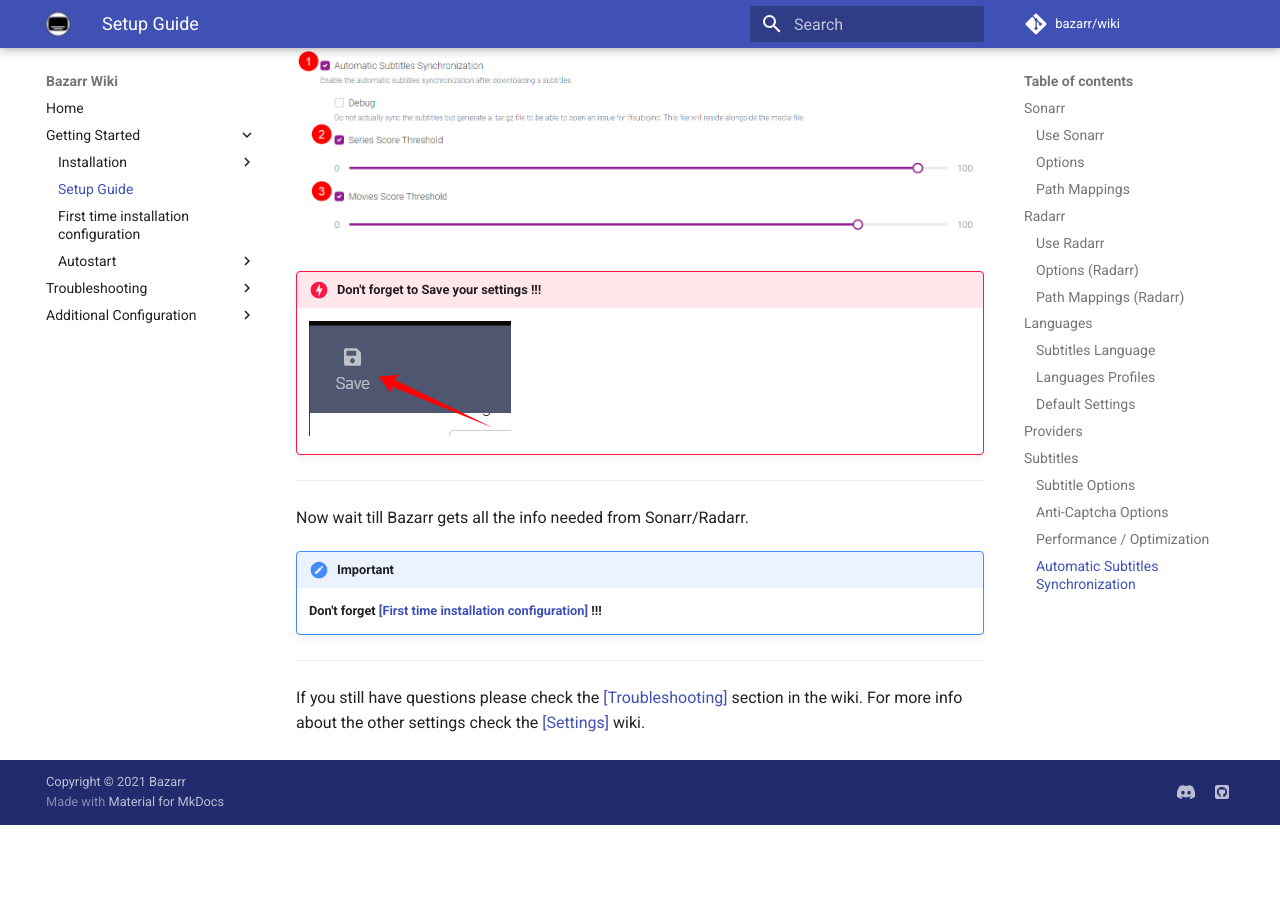
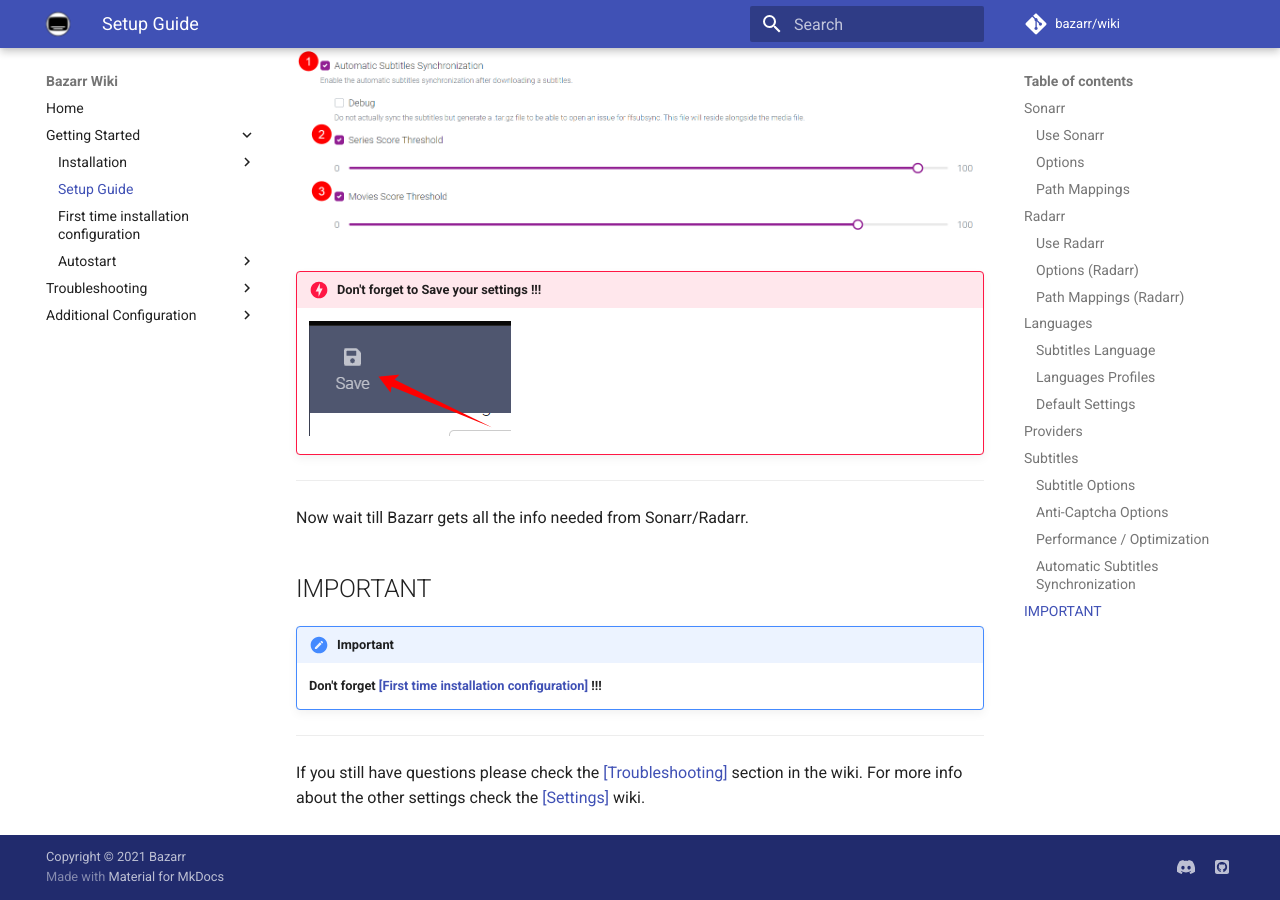
Before and after one commit to bazarr/wiki, an MkDocs documentation site: the page built from docs/Getting-Started/Setup-Guide.md, in a window 1280 px wide and 900 px high, scrolled down 14383 px. Built offline with MkDocs 1.6.1 and Material for MkDocs 9.7.7, drawn with Linux system fonts in a browser that asks for light colours; comment, search, counter and statistics services are not loaded; before the commit the page ends 15208 px from its top, so only the background shows below that.

Commit message:
make `First time installation configuration` IMPORTANT

```diff
--- a/docs/Getting-Started/Setup-Guide.md
+++ b/docs/Getting-Started/Setup-Guide.md
@@ -324,6 +324,8 @@ Enable this option for automatic subtitles synchronization.
 
 Now wait till Bazarr gets all the info needed from Sonarr/Radarr.
 
+## IMPORTANT
+
 !!! important
 
     **Don't forget [[First time installation configuration]](/Getting-Started/First-time-installation-configuration/) !!!**
```
